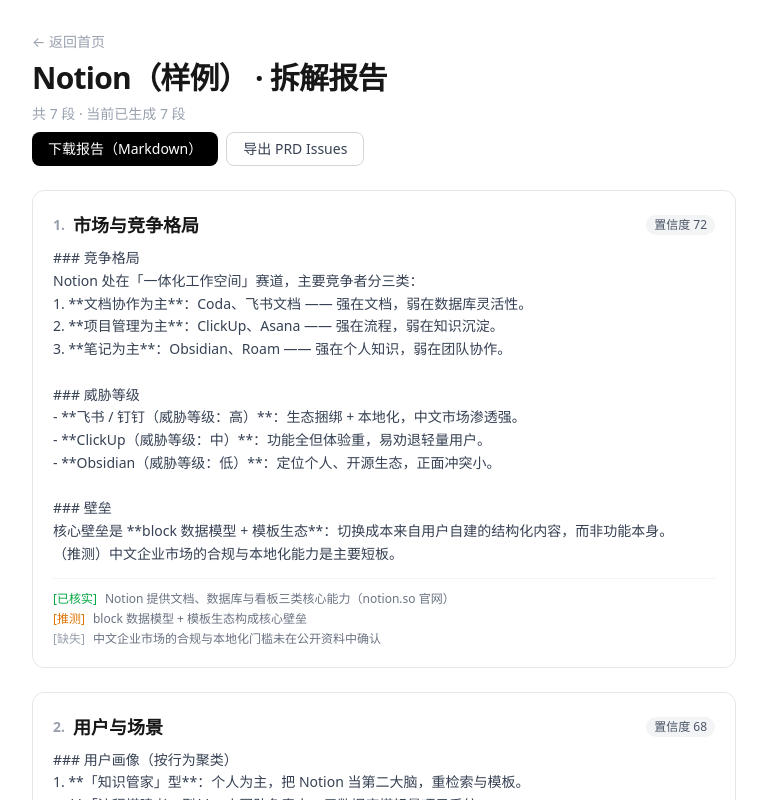
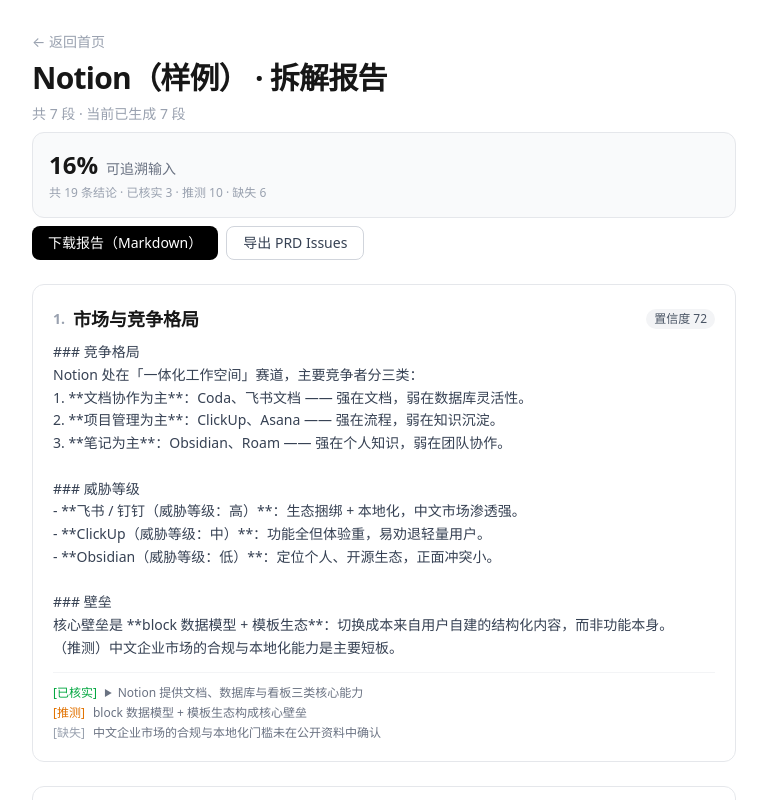
Before and after one commit to parzival-ftk/key-ai-teardown, a Next.js app: page /sample in a window 1280 px wide. Shown: the top 800 px of the page, without its empty margins (256-1023 px from the left). Built offline with nearby package versions, Linux system fonts and the light colour scheme.

Commit message:
feat(w3): 报告顶部可信度总览条 + 结论可展开 claim → source

```diff
--- a/components/evidence-list.tsx
+++ b/components/evidence-list.tsx
@@ -8,8 +8,11 @@
 };
 
 /**
- * 证据标签列表（W2）—— 直播视图（analyze-view）与报告视图（report-view）共用，
- * 避免两处渲染各写一份而漂移。无证据时不渲染任何内容。
+ * 证据标签列表（W2 建立；W3 支持展开）。
+ * 直播视图（analyze-view）与报告视图（report-view）共用，避免两处渲染漂移。
+ *
+ * 交互（W3）：默认只显示 `[标签] 结论`；带来源的结论可点击展开，看到 `来源：…`。
+ * 用原生 <details> 实现——无需 JS 状态，SSR 与客户端行为一致。无证据时不渲染。
  */
 export function EvidenceList({ evidence }: { evidence: Evidence[] }) {
   if (evidence.length === 0) return null;
@@ -22,10 +25,16 @@
           >
             [{EVIDENCE_LABEL[item.label]}]
           </span>
-          <span className="text-gray-500">
-            {item.claim}
-            {item.source ? `（${item.source}）` : ""}
-          </span>
+          {item.source ? (
+            <details className="min-w-0">
+              <summary className="cursor-pointer text-gray-500 hover:text-gray-700 dark:hover:text-gray-300">
+                {item.claim}
+              </summary>
+              <p className="mt-1 text-gray-400">来源：{item.source}</p>
+            </details>
+          ) : (
+            <span className="text-gray-500">{item.claim}</span>
+          )}
         </li>
       ))}
     </ul>
--- a/components/report-view.tsx
+++ b/components/report-view.tsx
@@ -4,7 +4,14 @@
 import Link from "next/link";
 import { REPORT_SECTIONS } from "@/lib/report/sections";
 import { getReport } from "@/lib/history";
-import type { Evidence } from "@/lib/types/evidence";
+import { EVIDENCE_LABEL } from "@/lib/report/evidence-labels";
+import {
+  summarizeEvidence,
+  evidenceTotal,
+  traceablePercent,
+  type Evidence,
+  type EvidenceStats,
+} from "@/lib/types/evidence";
 import { EvidenceList } from "./evidence-list";
 
 /**
@@ -105,6 +112,9 @@
   const byAgent = (agentId: string) =>
     data.sections.find((s) => s.agentId === agentId);
   const generatedCount = data.sections.filter((s) => s.output).length;
+  const overallStats: EvidenceStats = summarizeEvidence(
+    data.sections.flatMap((s) => s.evidence ?? []),
+  );
   const busy = exporting !== null;
 
   async function handleExport(format: "markdown" | "issues") {
@@ -148,6 +158,23 @@
         <p className="text-sm text-gray-400">
           共 {REPORT_SECTIONS.length} 段 · 当前已生成 {generatedCount} 段
         </p>
+
+        {evidenceTotal(overallStats) > 0 && (
+          <div className="rounded-xl border border-gray-200 bg-gray-50 p-4 dark:border-gray-800 dark:bg-gray-900/40">
+            <div className="flex items-baseline gap-2">
+              <span className="text-2xl font-semibold tabular-nums">
+                {traceablePercent(overallStats)}%
+              </span>
+              <span className="text-sm text-gray-500">可追溯输入</span>
+            </div>
+            <p className="mt-1 text-xs text-gray-400">
+              共 {evidenceTotal(overallStats)} 条结论 · {EVIDENCE_LABEL.verified}{" "}
+              {overallStats.verified} · {EVIDENCE_LABEL.inferred}{" "}
+              {overallStats.inferred} · {EVIDENCE_LABEL.missing}{" "}
+              {overallStats.missing}
+            </p>
+          </div>
+        )}
         <div className="flex flex-wrap gap-2">
           <button
             type="button"
--- a/lib/types/evidence.ts
+++ b/lib/types/evidence.ts
@@ -35,3 +35,18 @@
   for (const e of evidence) stats[e.label] += 1;
   return stats;
 }
+
+/** 证据总数（W3 总览条用） */
+export function evidenceTotal(stats: EvidenceStats): number {
+  return stats.verified + stats.inferred + stats.missing;
+}
+
+/**
+ * 可追溯占比（0-100，四舍五入）。
+ * 「可追溯」= 已核实：其来源能被本次输入机械核验（见 W1 的不变量）。
+ * 无证据时返回 0，不做除零。
+ */
+export function traceablePercent(stats: EvidenceStats): number {
+  const total = evidenceTotal(stats);
+  return total === 0 ? 0 : Math.round((stats.verified / total) * 100);
+}
```
Also changed, not shown: 1 other file (tests, documents, lock files or other folders).
